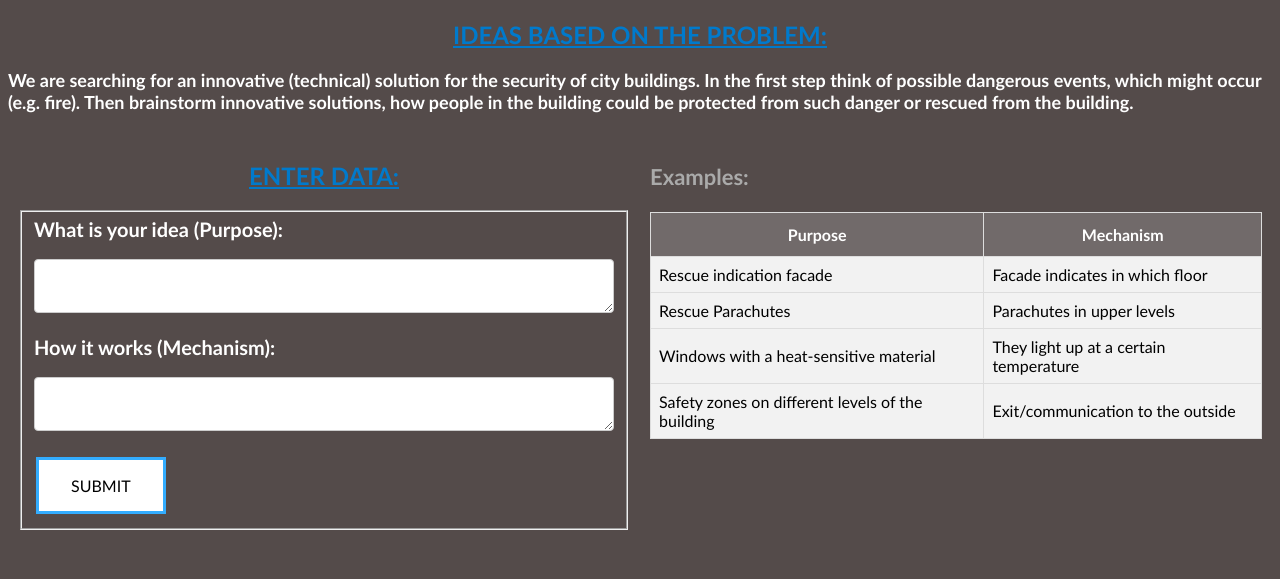
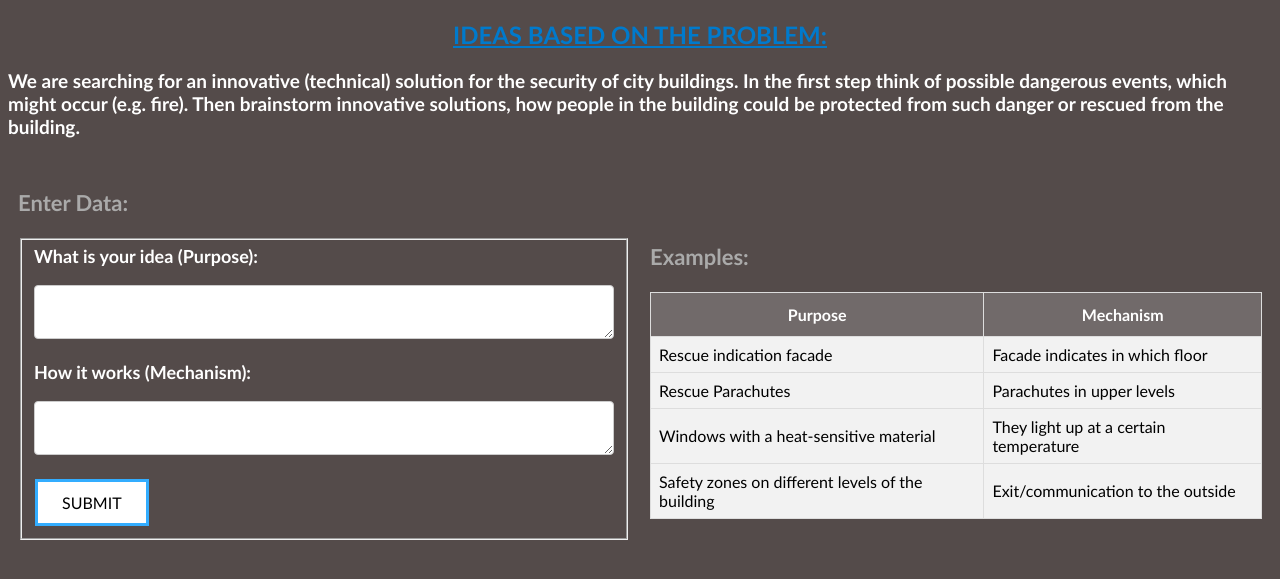
Before and after one commit to teiadom/ideasubmission, a Flask app: page / in a window 1280 px wide. Shown: the top 579 px of the page. Run offline with Flask 2, Linux system fonts and the light colour scheme.

Commit message:
Last Edits....hddddgg

```diff
--- a/flask_qa/templates/home1.html
+++ b/flask_qa/templates/home1.html
@@ -1,7 +1,7 @@
 <!DOCTYPE html>
 <html>
 <head>
-    <title>Ideas</title>
+    <title>Ideas Submission</title>
 <meta name="viewport" content="width=device-width, initial-scale=1">
 <style>
 * {
@@ -19,8 +19,9 @@
 .purpose{
 font-family: "Trebuchet MS", Arial, Helvetica, sans-serif;
 	color: white;
-    font-size: 20px;
+    font-size: 18px;
     font-weight: 950;
+
 }
 
 .form-control{
@@ -62,7 +63,7 @@ h2 {
 h3{
 font-family: "Trebuchet MS", Arial, Helvetica, sans-serif;
  color: #aaa;
- font-size: 25px;
+ font-size: 22px;
 }
 
 .h2Eg{
@@ -85,12 +86,12 @@ font-family: "Trebuchet MS", Arial, Helvetica, sans-serif;
   background-color: #504848;
   border: none;
   color: white;
-  padding: 16px 32px;
+  padding: 11px 24px;
   text-align: center;
   text-decoration: none;
   display: inline-block;
   font-size: 16px;
-  margin: 4px 2px;
+  margin: 2px 1px;
   transition-duration: 0.4s;
   cursor: pointer;
 }
@@ -142,21 +143,21 @@ font-family: "Trebuchet MS", Arial, Helvetica, sans-serif;
 
     <script>
 function myFunction() {
-  alert("SUCCESS!");
+  alert("Thank you for your submission");
 }
 </script>
 </head>
 <body>
 <div id="instruction">
   <h2>Ideas Based on the Problem:</h2>
-  <p style="text-align:left; font-size: 18px;">We are searching for an innovative (technical) solution for the security of city buildings.
+  <p style="text-align:left; font-size: 19px;">We are searching for an innovative (technical) solution for the security of city buildings.
       In the first step think of possible dangerous events, which might occur (e.g. fire).
             Then brainstorm innovative solutions, how people in the building could be protected from such danger or
             rescued from the building.</p>
 </div>
 <div class="row">
   <div class="column" style="background-color:transparent;">
-    <h2>Enter Data:</h2>
+    <h3>Enter Data:</h3>
      <form class="form-horizontal" method="POST" action="/">
               <fieldset>
                 <div class="form-group">
@@ -186,7 +187,7 @@ function myFunction() {
                 </fieldset>
               </form>
   </div>
-  <div class="column" style="background-color:transparent;">
+  <div class="column" style="background-color:transparent;"><br><br><br>
     <h3 class = "h2Eg">Examples:</h3>
     <table id="examples">
   <tr>
```
